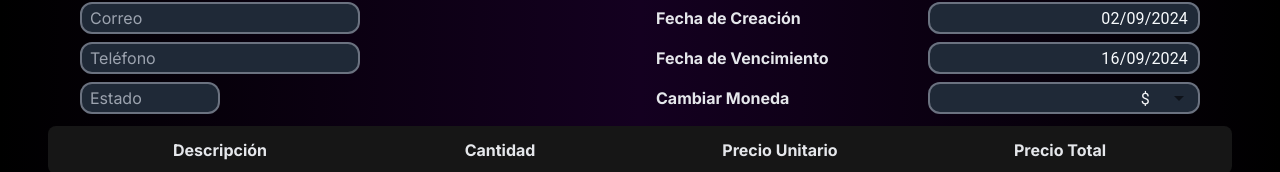
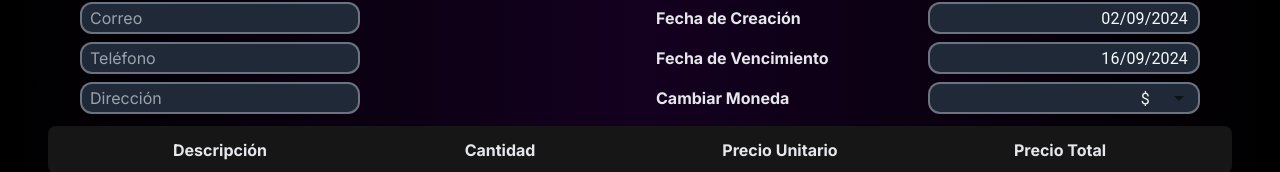
Before and after one commit to Josubaze/servi-autos, a Next.js app: page /create/budget in a window 1280 px wide. Shown: the part 422-594 px from the top of the page. Built offline with nearby package versions, Linux system fonts and the light colour scheme; no server answers; the database is empty.

Commit message:
fixed budget problem

```diff
--- a/src/components/Budget/BudgetCustomerForm/BudgetCustomerForm.tsx
+++ b/src/components/Budget/BudgetCustomerForm/BudgetCustomerForm.tsx
@@ -128,9 +128,9 @@ export const BudgetCustomerForm = forwardRef((props, ref) => {
 
                     <div className="w-full">
                         <input
-                            placeholder="Estado"
+                            placeholder="Dirección"
                             {...register("address")}
-                            className="w-1/4 px-2 border-solid border-2 border-gray-500 rounded-xl bg-gray-800 focus:outline-none focus:border-indigo-600 h-8"
+                            className="w-1/2 px-2 border-solid border-2 border-gray-500 rounded-xl bg-gray-800 focus:outline-none focus:border-indigo-600 h-8"
                         />
                         {errors.address && <p className="my-2 text-red-500">{errors.address.message}</p>}
                     </div>
```
